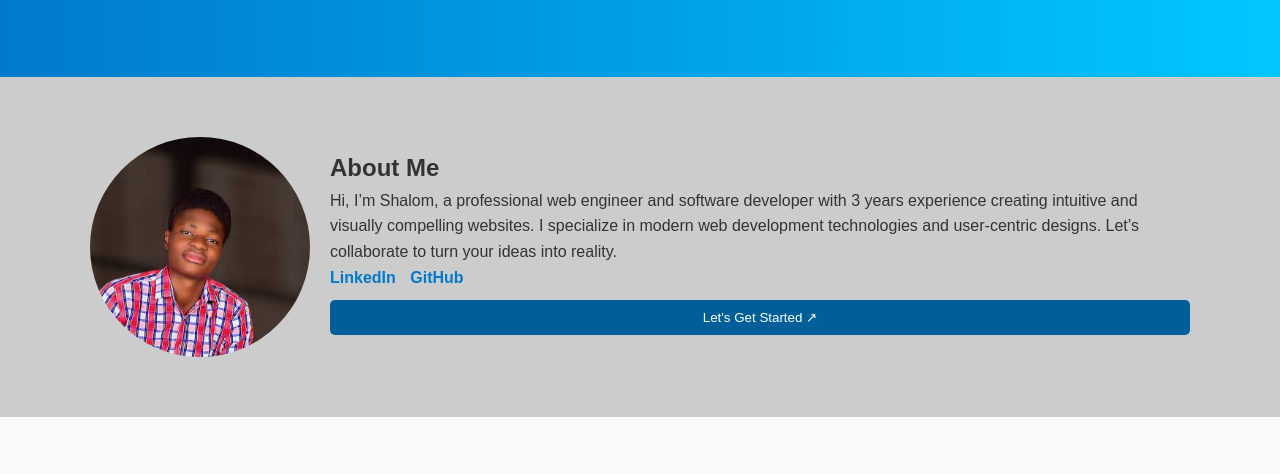
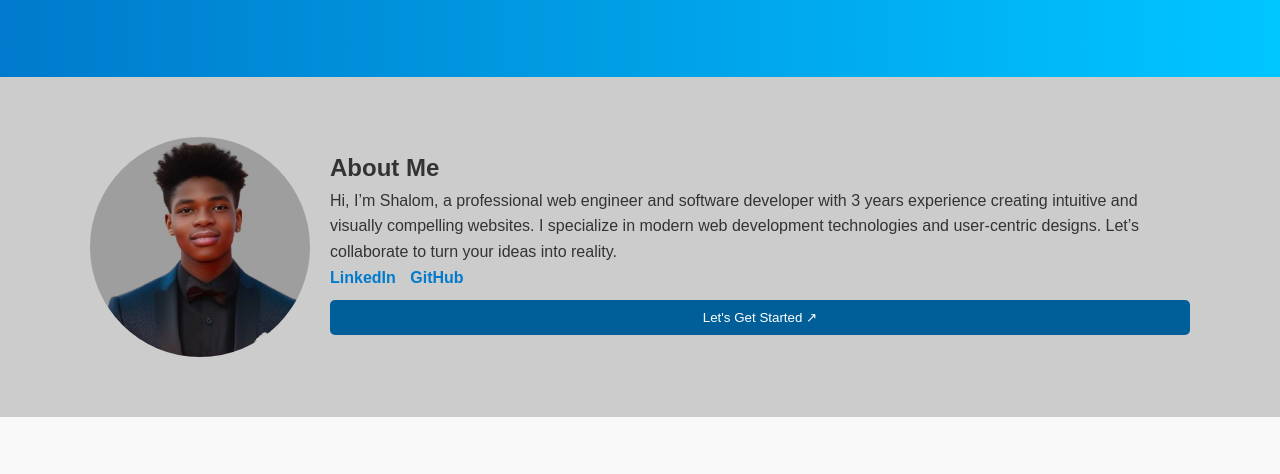
Before and after one commit to Shalom-Okpapi/Shalom-Portfolio, a plain HTML site: page index.html in a window 1280 px wide. Shown: the part 213-687 px from the top of the page. Drawn offline with Linux system fonts and the light colour scheme.

Commit message:
Update index.html

```diff
--- a/index.html
+++ b/index.html
@@ -30,7 +30,7 @@
 
   <section id="about">
     <div class="container about-content">
-      <img src="mydp2.jpg" alt="Profile Picture" class="profile-pic">
+      <img src="dp.png" alt="Profile Picture" class="profile-pic">
       <div class="abt" data-animate>
         <h2>About Me</h2>
         <p>Hi, I’m Shalom, a professional web engineer and software developer with 3 years experience creating intuitive and visually compelling websites. I specialize in modern web development technologies and user-centric designs. Let’s collaborate to turn your ideas into reality.</p>
```
